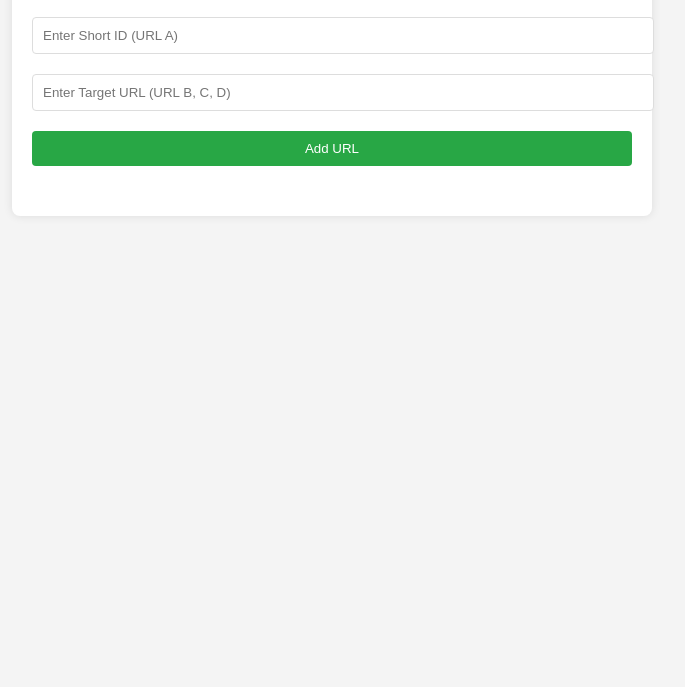
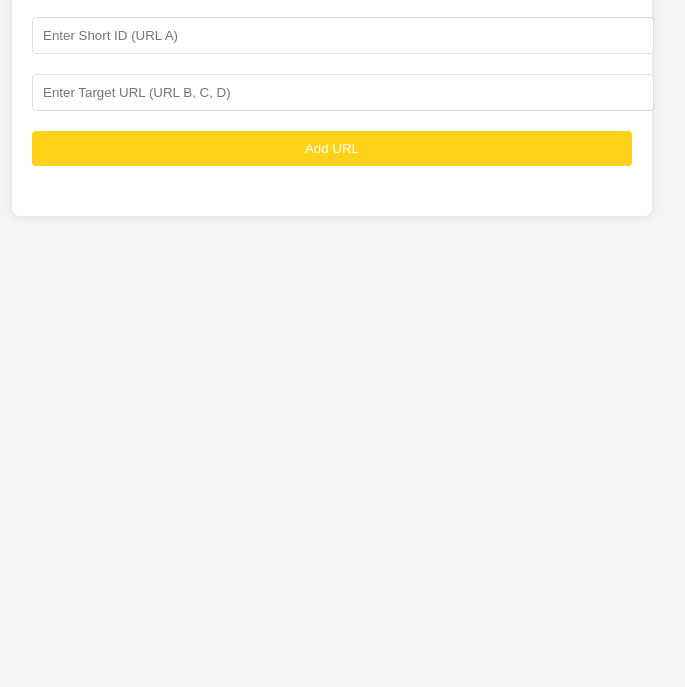
Before and after one commit to sagunmdr/url-shortener, a plain HTML site: page index.html in a window 1280 px wide. Shown: the part 113-800 px from the top of the page, without its empty margins (308-993 px from the left). Drawn offline with Linux system fonts and the light colour scheme.

Commit message:
Update index.html

```diff
--- a/index.html
+++ b/index.html
@@ -30,7 +30,7 @@
             border-radius: 4px;
         }
         button {
-            background-color: #28a745;
+            background-color: #FFD11A;
             color: white;
             border: none;
             cursor: pointer;
```
